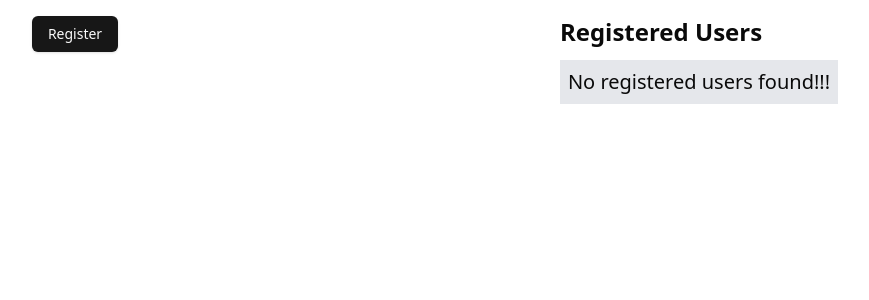
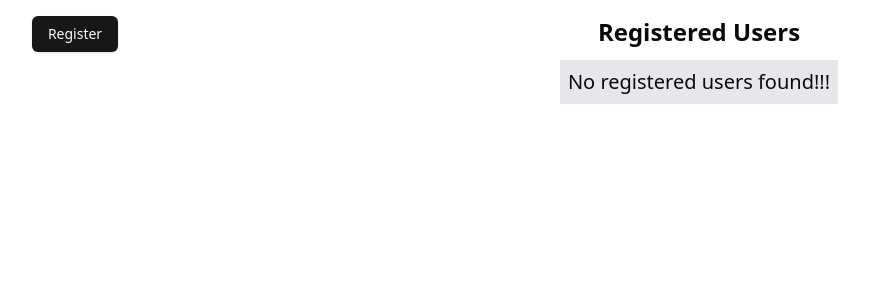
Before and after one commit to tapascript/next-shadcn-problems, a Next.js app: page /dialog-close in a window 1280 px wide. Shown: the top 300 px of the page, without its empty margins (205-1074 px from the left). Built offline with nearby package versions, Linux system fonts and the light colour scheme.

Commit message:
(fix) Fixed the localstorage error on server side

```diff
--- a/app/dialog-close/page.jsx
+++ b/app/dialog-close/page.jsx
@@ -1,14 +1,21 @@
- import { Register } from "@/components/register"
- import { UserList } from "@/components/user-list"
+import dynamic from "next/dynamic";
 
- const DialogClosePage = () => {
+import Register from "@/components/register";
+
+const UserList = dynamic(() => import("@/components/user-list"), {
+  ssr: false,
+});
+
+const DialogClosePage = () => {
   return (
     <div className="flex justify-around">
       <Register />
-      <UserList />
+      <div className="flex flex-col justify-center items-center">
+        <h2 className="text-2xl font-extrabold mb-3">Registered Users</h2>
+        <UserList />
+      </div>
     </div>
+  );
+};
 
-  )
-}
-
-export default DialogClosePage
+export default DialogClosePage;
--- a/components/register.jsx
+++ b/components/register.jsx
@@ -4,7 +4,7 @@ import { Button } from "./ui/button";
 import { useState } from "react";
 import { RegisterDialog } from "./dialogs/register-dialog";
 
-export const Register = () => {
+const Register = () => {
   let [open, setOpen] = useState(false);
   return (
     <>
@@ -13,3 +13,5 @@ export const Register = () => {
     </>
   );
 };
+
+export default Register;
--- a/components/user-list.jsx
+++ b/components/user-list.jsx
@@ -1,11 +1,10 @@
 "use client";
 
-export const UserList = () => {
-  const usersFromStore = JSON.parse(window.localStorage.getItem("users")) || [];
+const UserList = () => {
 
+  const usersFromStore = JSON.parse(localStorage.getItem("users")) || [];
   return (
     <div>
-      <h2 className="text-2xl font-extrabold mb-3">Registered Users</h2>
       {usersFromStore.length === 0 ? (
         <p className="bg-gray-200 p-2 text-xl">No registered users found!!!</p>
       ) : (
@@ -20,3 +19,5 @@ export const UserList = () => {
     </div>
   );
 };
+
+export default UserList
```
